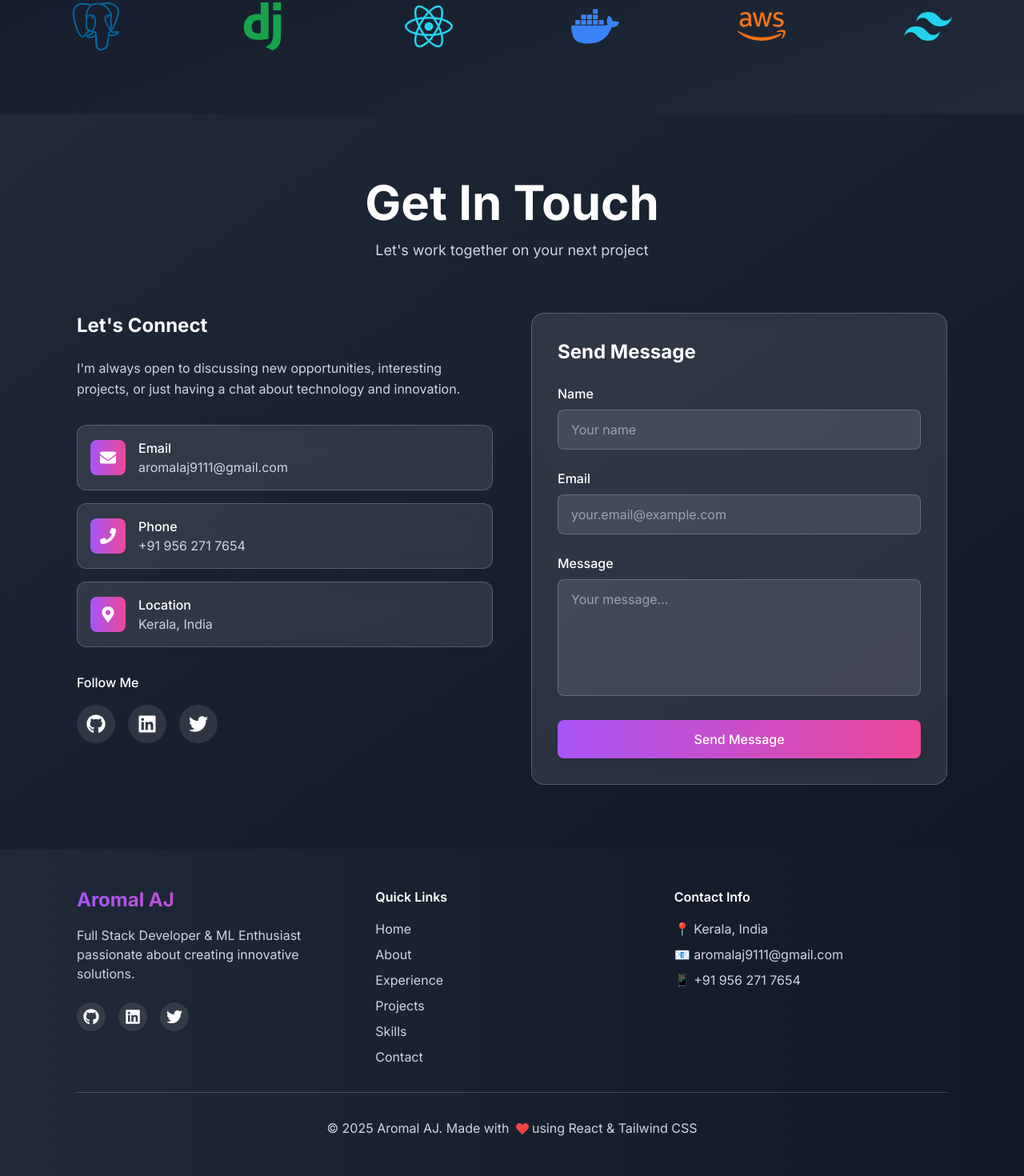
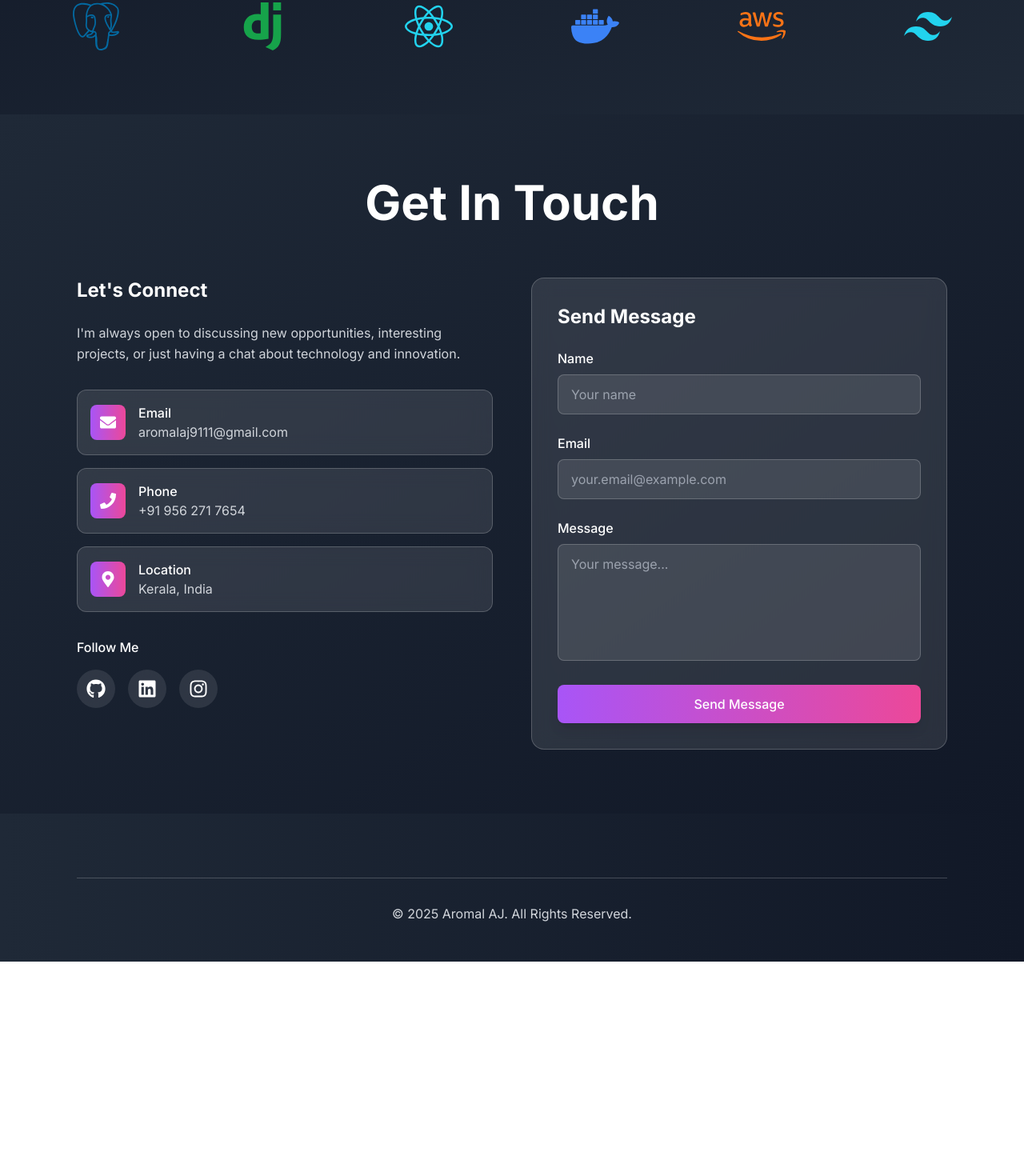
Before and after one commit to Aromal004/Portfolio, a React (Vite) app: page / in a window 1280 px wide. Shown: the part 4658-6128 px from the top of the page at 80% size. After the commit the page ends 5860 px from the top, so only its background shows below. Built offline with nearby package versions, Linux system fonts and the light colour scheme.

Commit message:
footer upd

```diff
--- a/src/components/Contact.jsx
+++ b/src/components/Contact.jsx
@@ -1,6 +1,6 @@
 import React, { useState } from 'react';
 import { motion } from 'framer-motion';
-import { FaEnvelope, FaPhone, FaMapMarkerAlt, FaGithub, FaLinkedin, FaTwitter } from 'react-icons/fa';
+import { FaEnvelope, FaPhone, FaMapMarkerAlt, FaGithub, FaLinkedin, FaInstagram } from 'react-icons/fa';
 
 const Contact = () => {
   const [formData, setFormData] = useState({
@@ -45,8 +45,8 @@ const Contact = () => {
 
   const socialLinks = [
     { icon: FaGithub, href: 'https://github.com/Aromal004', label: 'GitHub' },
-    { icon: FaLinkedin, href: 'https://linkedin.com/in/aromal-rajeev', label: 'LinkedIn' },
-    { icon: FaTwitter, href: 'https://twitter.com/aromal', label: 'Twitter' }
+    { icon: FaLinkedin, href: 'https://www.linkedin.com/in/aromal-a-j-46931a281/', label: 'LinkedIn' },
+    { icon: FaInstagram, href: 'https://www.instagram.com/a.r_o.m.a.l/', label: 'Instagram' }
   ];
 
   return (
@@ -63,9 +63,6 @@ const Contact = () => {
           <h2 className="text-4xl lg:text-6xl font-bold text-white mb-4">
             Get In Touch
           </h2>
-          <p className="text-lg text-gray-300 max-w-2xl mx-auto">
-            Let's work together on your next project
-          </p>
         </motion.div>
 
         <div className="grid grid-cols-1 lg:grid-cols-2 gap-12">
--- a/src/components/Footer.jsx
+++ b/src/components/Footer.jsx
@@ -14,8 +14,8 @@ const Footer = () => {
   return (
     <footer className="bg-gradient-to-r from-gray-900 to-purple-900 dark:from-gray-800 dark:to-gray-900">
       <div className="max-w-6xl mx-auto px-4 sm:px-6 lg:px-8 py-12">
-        <div className="grid grid-cols-1 md:grid-cols-3 gap-8">
-          {/* Brand Section */}
+        {/* <div className="grid grid-cols-1 md:grid-cols-3 gap-8"> */}
+          {/* Brand Section
           <motion.div
             initial={{ opacity: 0, y: 30 }}
             whileInView={{ opacity: 1, y: 0 }}
@@ -48,9 +48,9 @@ const Footer = () => {
                 </motion.a>
               ))}
             </div>
-          </motion.div>
+          </motion.div> */}
 
-          {/* Quick Links */}
+          {/* Quick Links
           <motion.div
             initial={{ opacity: 0, y: 30 }}
             whileInView={{ opacity: 1, y: 0 }}
@@ -84,9 +84,9 @@ const Footer = () => {
                 </motion.li>
               ))}
             </ul>
-          </motion.div>
+          </motion.div> */}
 
-          {/* Contact Info */}
+          {/* Contact Info
           <motion.div
             initial={{ opacity: 0, y: 30 }}
             whileInView={{ opacity: 1, y: 0 }}
@@ -101,7 +101,7 @@ const Footer = () => {
               <p>📱 +91 956 271 7654</p>
             </div>
           </motion.div>
-        </div>
+        </div> */}
 
         {/* Bottom Bar */}
         <motion.div
@@ -112,9 +112,7 @@ const Footer = () => {
           className="border-t border-white/20 mt-8 pt-8 text-center"
         >
           <p className="text-gray-300">
-            © {currentYear} Aromal AJ. Made with{' '}
-            <FaHeart className="inline text-red-500 mx-1" />
-            using React & Tailwind CSS
+            © {currentYear} Aromal AJ. All Rights Reserved.
           </p>
         </motion.div>
       </div>
```
